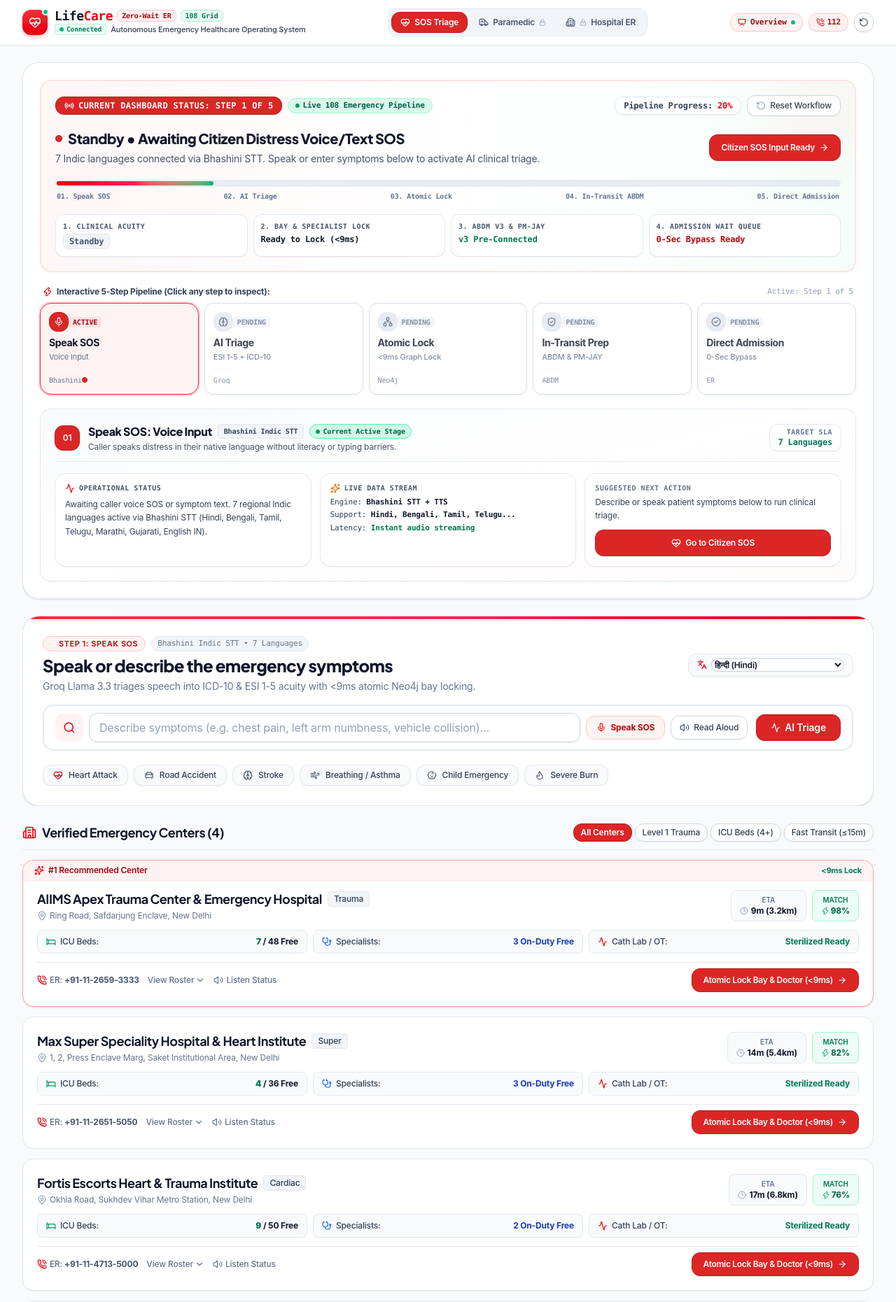
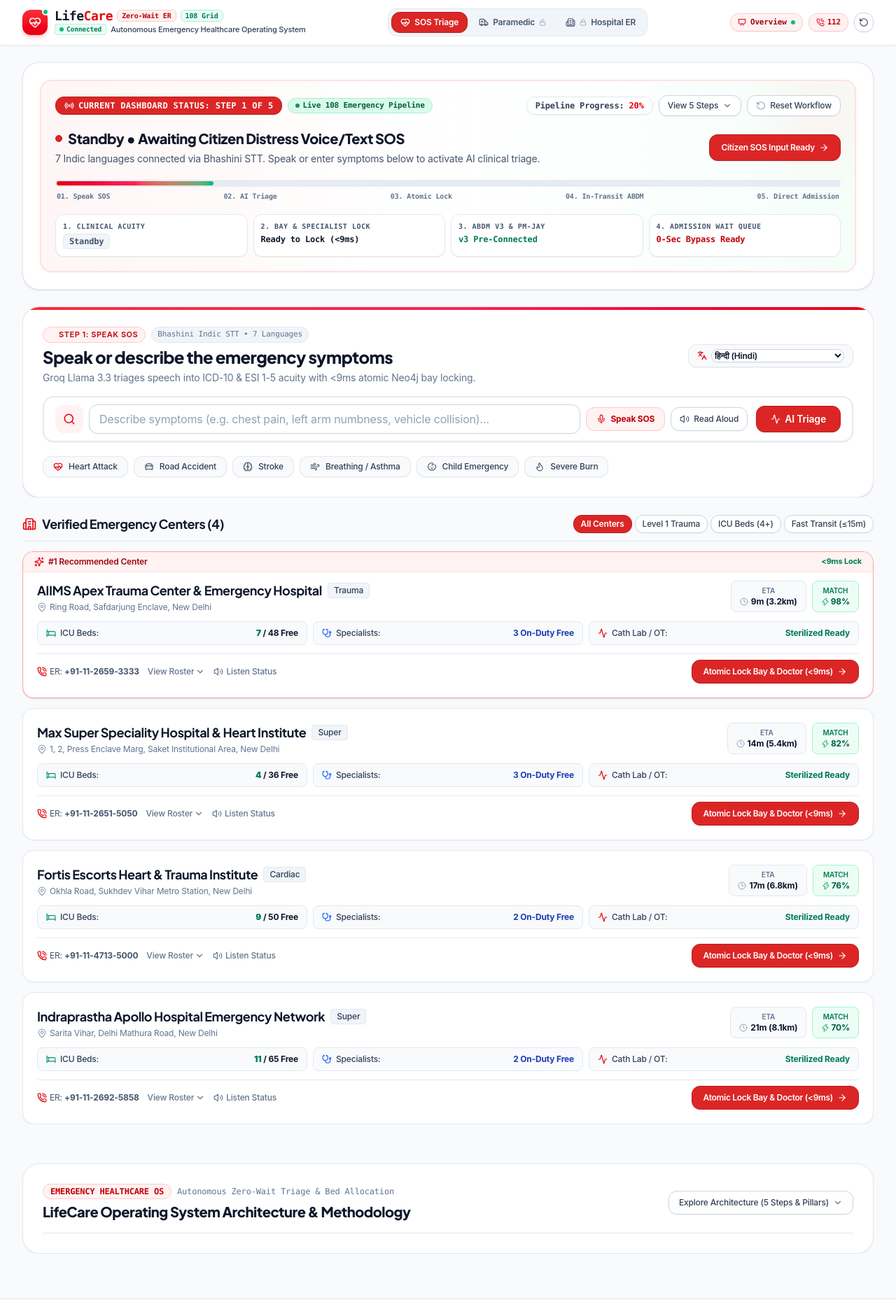
Before and after one commit to Susheem-25/LifeCare, a React (Vite) app: page / in a window 1280 px wide. Shown: the top 1861 px of the page at 70% size. Built offline with nearby package versions, Linux system fonts and the light colour scheme.

Commit message:
feat: implement security headers, cryptographic gate token, and progressive disclosure UI

```diff
--- a/src/components/patient/BookingConfirmedModal.tsx
+++ b/src/components/patient/BookingConfirmedModal.tsx
@@ -176,6 +176,19 @@ export const BookingConfirmedModal: React.FC<Props> = ({ onClose }) => {
           <span className="font-mono font-bold text-red-600 text-xs">{timeFormatted}</span>
         </div>
 
+        {/* Cryptographic Anti-Tamper Security Signature */}
+        {activeBooking.securitySignature && (
+          <div className="mt-2.5 px-3 py-1.5 rounded-xl bg-slate-50 border border-slate-200 flex items-center justify-between text-[11px] font-mono text-slate-600">
+            <span className="flex items-center gap-1 text-emerald-700 font-semibold">
+              <ShieldCheck className="w-3.5 h-3.5 text-emerald-600" />
+              <span>Token Verification: Verified</span>
+            </span>
+            <span className="text-slate-500 font-bold truncate max-w-[200px]" title={activeBooking.securitySignature}>
+              {activeBooking.securitySignature}
+            </span>
+          </div>
+        )}
+
         {/* Linked ABHA Patient Data Card in Modal */}
         <div className="mt-3 p-3 rounded-xl bg-emerald-50 border border-emerald-200 space-y-1">
           <div className="flex items-center justify-between text-xs">
--- a/src/components/roadmap/RoadmapDashboard.tsx
+++ b/src/components/roadmap/RoadmapDashboard.tsx
@@ -14,7 +14,9 @@ import {
   Sparkles,
   Building2,
   Ambulance,
-  HeartPulse
+  HeartPulse,
+  ChevronDown,
+  ChevronUp
 } from 'lucide-react';
 
 interface Props {
@@ -45,6 +47,7 @@ export const RoadmapDashboard: React.FC<Props> = ({ onStepClick }) => {
   }
 
   const [selectedPreviewStep, setSelectedPreviewStep] = useState<number | null>(null);
+  const [isExpanded, setIsExpanded] = useState<boolean>(currentStep > 1);
   const activeDisplayStep = selectedPreviewStep || currentStep;
   const isInspectingDifferentStep = selectedPreviewStep !== null && selectedPreviewStep !== currentStep;
 
@@ -253,6 +256,16 @@ export const RoadmapDashboard: React.FC<Props> = ({ onStepClick }) => {
 
               <button
                 type="button"
+                onClick={() => setIsExpanded(!isExpanded)}
+                className="p-1.5 px-3 rounded-xl border border-slate-200 bg-white hover:bg-slate-50 text-slate-700 transition cursor-pointer text-xs font-semibold flex items-center gap-1.5 shadow-2xs"
+                title={isExpanded ? "Hide detailed step timeline" : "Show detailed step timeline"}
+              >
+                <span>{isExpanded ? 'Hide Steps' : 'View 5 Steps'}</span>
+                {isExpanded ? <ChevronUp className="w-3.5 h-3.5 text-slate-500" /> : <ChevronDown className="w-3.5 h-3.5 text-slate-500" />}
+              </button>
+
+              <button
+                type="button"
                 onClick={resetEmergencyState}
                 className="p-1.5 px-3 rounded-xl border border-slate-200 bg-white hover:bg-red-50 hover:text-red-700 hover:border-red-200 text-slate-600 transition cursor-pointer text-xs font-semibold flex items-center gap-1.5 shadow-2xs"
                 title="Reset lifecycle to Step 1"
@@ -352,8 +365,10 @@ export const RoadmapDashboard: React.FC<Props> = ({ onStepClick }) => {
         </div>
       </div>
 
-      {/* 2. THE 5-STEP ROADMAP TIMELINE NODES */}
-      <div className="space-y-2">
+      {isExpanded && (
+        <div className="space-y-4 pt-1 animate-fadeIn">
+          {/* 2. THE 5-STEP ROADMAP TIMELINE NODES */}
+          <div className="space-y-2">
         <div className="flex items-center justify-between text-xs text-slate-500 font-medium px-1">
           <span className="font-bold text-slate-700 flex items-center gap-1.5">
             <Zap className="w-3.5 h-3.5 text-red-600" />
@@ -630,5 +645,7 @@ export const RoadmapDashboard: React.FC<Props> = ({ onStepClick }) => {
         </div>
       </div>
     </div>
+  )}
+</div>
   );
 };
--- a/src/components/tracks/FooterTracksSection.tsx
+++ b/src/components/tracks/FooterTracksSection.tsx
@@ -3,15 +3,17 @@ import {
   Network,
   Languages,
   Layers,
+  CheckCircle2,
+  Zap,
+  TrendingUp,
+  Clock,
+  ChevronDown,
+  ChevronUp,
   Cpu,
   ArrowRight,
-  CheckCircle2,
-  Clock,
   Bed,
   Fingerprint,
-  WifiOff,
-  Zap,
-  TrendingUp
+  WifiOff
 } from 'lucide-react';
 import { useEmergency } from '../../context/EmergencyContext';
 import { LIFENET_5_STEPS, IMPACT_METRICS } from '../../data/trackMockData';
@@ -19,6 +21,7 @@ import { LIFENET_5_STEPS, IMPACT_METRICS } from '../../data/trackMockData';
 export const FooterTracksSection: React.FC = () => {
   const { navigateToTrack } = useEmergency();
   const [activeTab, setActiveTab] = useState<'methodology' | 'pillars' | 'impact' | 'future'>('methodology');
+  const [isSectionOpen, setIsSectionOpen] = useState<boolean>(false);
 
   return (
     <section aria-label="Emergency Healthcare Architecture" className="w-full max-w-7xl mx-auto px-3 sm:px-6 lg:px-8 mt-8 mb-6 overflow-hidden">
@@ -39,8 +42,20 @@ export const FooterTracksSection: React.FC = () => {
             </h2>
           </div>
 
-          {/* Segmented Tab Switcher */}
-          <div className="flex items-center space-x-1 bg-slate-100 p-1 rounded-2xl self-start sm:self-auto text-xs overflow-x-auto">
+          <button
+            type="button"
+            onClick={() => setIsSectionOpen(!isSectionOpen)}
+            className="flex items-center gap-1.5 px-3.5 py-2 rounded-xl border border-slate-200 bg-slate-50 hover:bg-red-50 hover:text-red-700 hover:border-red-200 text-slate-700 font-bold text-xs cursor-pointer transition shadow-2xs self-start sm:self-center"
+          >
+            <span>{isSectionOpen ? 'Hide Architecture' : 'Explore Architecture (5 Steps & Pillars)'}</span>
+            {isSectionOpen ? <ChevronUp className="w-3.5 h-3.5 text-slate-500" /> : <ChevronDown className="w-3.5 h-3.5 text-slate-500" />}
+          </button>
+        </div>
+
+        {isSectionOpen && (
+          <div className="space-y-5 animate-fadeIn">
+            {/* Segmented Tab Switcher */}
+            <div className="flex items-center space-x-1 bg-slate-100 p-1 rounded-2xl self-start sm:self-auto text-xs overflow-x-auto">
             <button
               type="button"
               onClick={() => setActiveTab('methodology')}
@@ -93,7 +108,6 @@ export const FooterTracksSection: React.FC = () => {
               <span>Future Scope & PWA</span>
             </button>
           </div>
-        </div>
 
         {/* 1. METHODOLOGY: 5 SYNCHRONIZED STEPS (Slide 3) */}
         {activeTab === 'methodology' && (
@@ -416,6 +430,8 @@ export const FooterTracksSection: React.FC = () => {
           </div>
         )}
       </div>
-    </section>
+    )}
+  </div>
+</section>
   );
 };
--- a/src/context/EmergencyContext.tsx
+++ b/src/context/EmergencyContext.tsx
@@ -396,6 +396,8 @@ export const EmergencyProvider: React.FC<{ children: React.ReactNode }> = ({ chi
         digitalConsentSigned: true,
         preAdmitRegistrationNumber: 'ABDM-ER-' + Math.floor(100000 + Math.random() * 900000),
       },
+      securitySignature: `HMAC-SHA256:0x${Math.random().toString(36).substring(2, 10)}${Date.now().toString(16)}`,
+      tokenExpiryTimestamp: expiry.getTime(),
     };
 
     if (targetAbha) {
--- a/src/types.ts
+++ b/src/types.ts
@@ -164,6 +164,8 @@ export interface EmergencyBooking {
     digitalConsentSigned: boolean;
     preAdmitRegistrationNumber?: string;
   };
+  securitySignature?: string;
+  tokenExpiryTimestamp?: number;
 }
 
 /* ========================================================
```
Also changed, not shown: src/App.tsx (+6 -9 lines), 1 other file (tests, documents, lock files or other folders).
